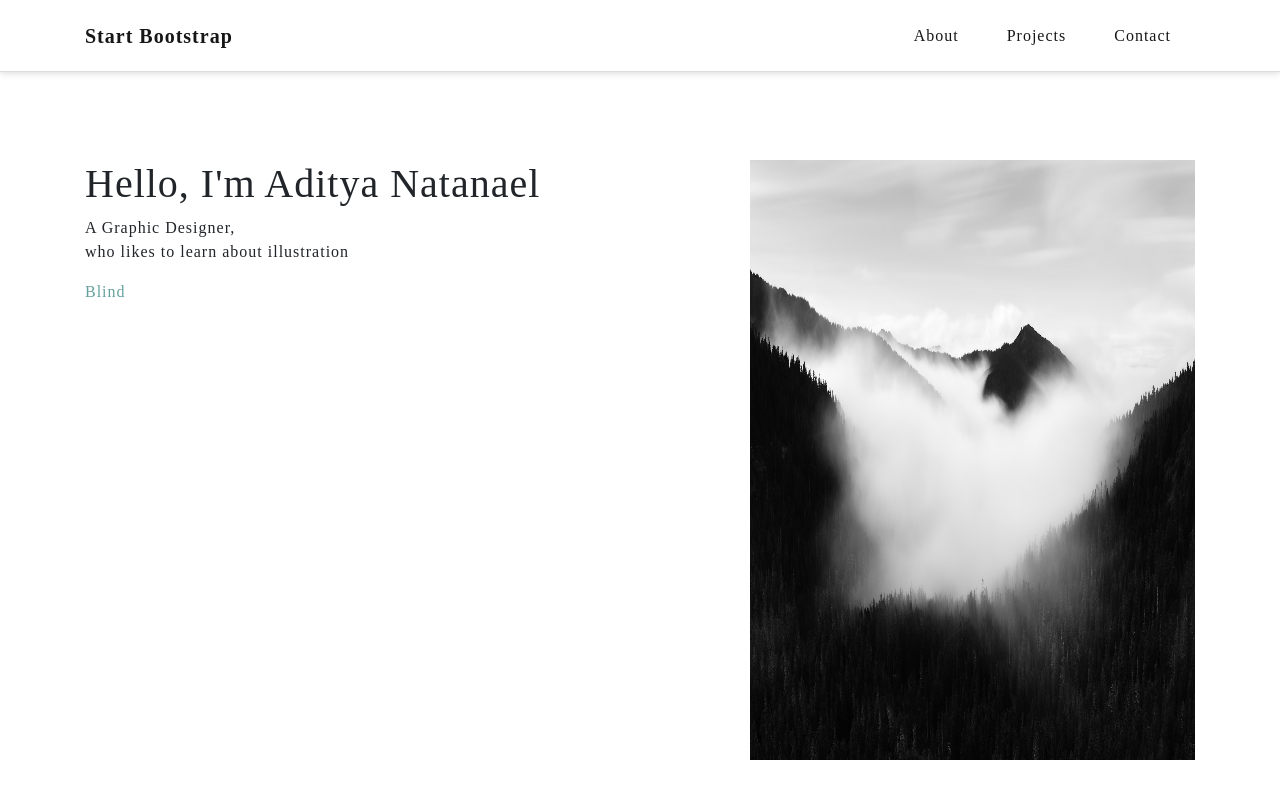
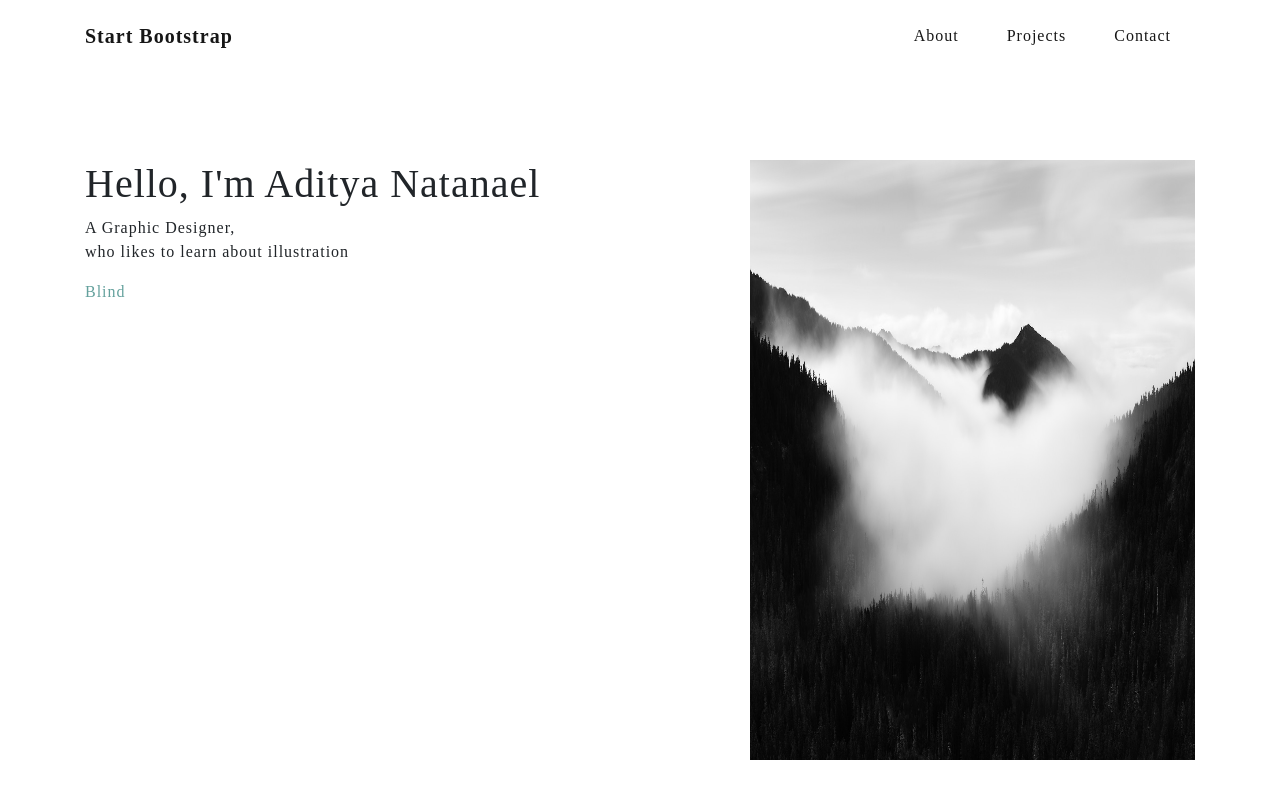
Before and after one commit to adnatanael/adnatanael.github.io, a plain HTML site: page index.html in a window 1280 px wide. Shown: the top 800 px of the page. Drawn offline with Linux system fonts and the light colour scheme.

Commit message:
Update grayscale.css

```diff
--- a/scss/grayscale.css
+++ b/scss/grayscale.css
@@ -2,7 +2,7 @@
   min-height: 56px;
   background-color: #fff;
 }
-.navbar-shrink {
+#mainNav .navbar-shrink {
     box-shadow: 0 2px 6px 0 rgba(0,0,0,.12),inset 0 -1px 0 0 #dadce0;
 }
 #mainNav .navbar-toggler {
```
